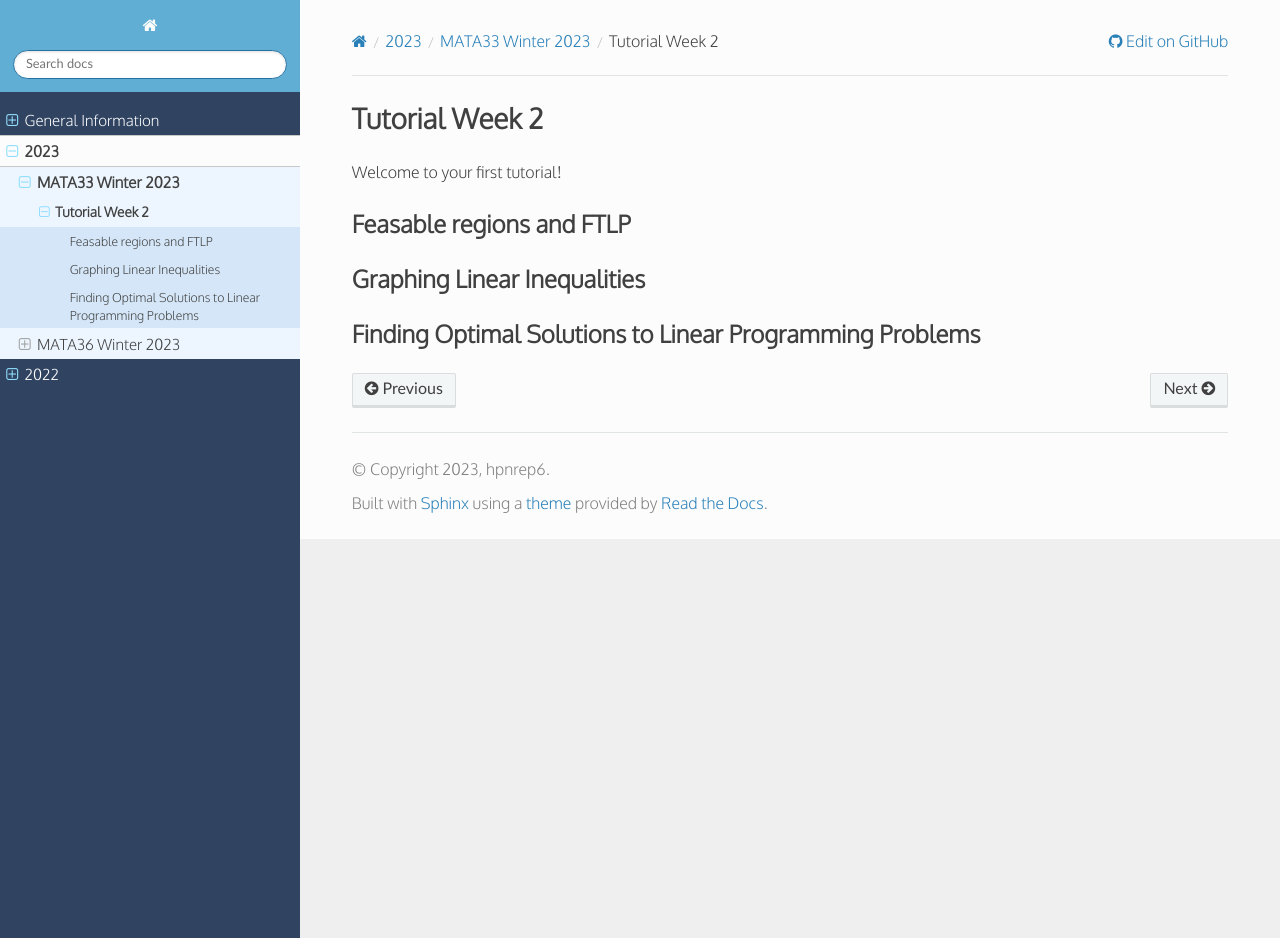
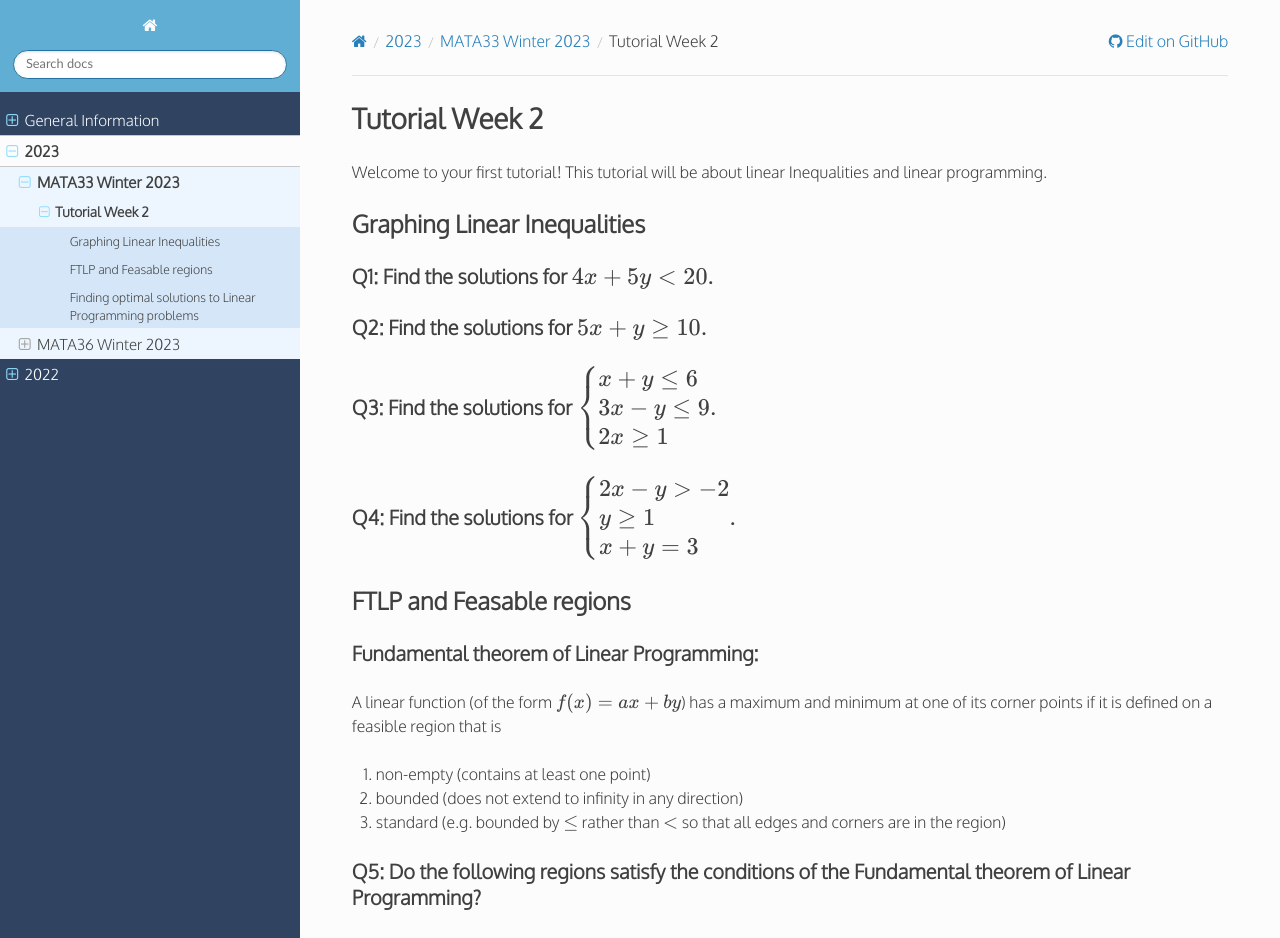
Before and after one commit to hpnrep6/t, a Sphinx documentation site: the page built from source/2023/mata33_winter/tutorial2.rst, in a window 1280 px wide and 1400 px high. Shown: the top 938 px of the window. Built offline with Sphinx 7.4.7 and the Read the Docs theme 2.0.0, drawn with Linux system fonts in a browser that asks for light colours; some of the changed text lies outside the part shown.

Commit message:
Tutorial 2

```diff
--- a/source/2023/mata33_winter/tutorial2.rst
+++ b/source/2023/mata33_winter/tutorial2.rst
@@ -16,18 +16,89 @@ Tutorial Week 2
       };
       </script>
 
-Welcome to your first tutorial!
-
-Feasable regions and FTLP
--------------------------
-
-.. concave
-
-.. <
+Welcome to your first tutorial! This tutorial will be about linear Inequalities and linear programming.
 
 Graphing Linear Inequalities
 ----------------------------
 
+Q1: Find the solutions for :math:`4x + 5y \lt 20`.
+~~~~~~~~~~~~~~~~~~~~~~~~~~~~~~~~~~~~~~~~~~~~~~~~~~
 
-Finding Optimal Solutions to Linear Programming Problems
+Q2: Find the solutions for :math:`5x + y \geq 10`.
+~~~~~~~~~~~~~~~~~~~~~~~~~~~~~~~~~~~~~~~~~~~~~~~~~~
+
+Q3: Find the solutions for :math:`\begin{cases} x+y\le6 \\ 3x-y\le9 \\ 2x\ge1 \end{cases}`.
+~~~~~~~~~~~~~~~~~~~~~~~~~~~~~~~~~~~~~~~~~~~~~~~~~~~~~~~~~~~~~~~~~~~~~~~~~~~~~~~~~~~~~~~~~~~
+
+Q4: Find the solutions for :math:`\begin{cases} 2x-y>-2 \\ y\ge1 \\ x+y=3 \end{cases}`.
+~~~~~~~~~~~~~~~~~~~~~~~~~~~~~~~~~~~~~~~~~~~~~~~~~~~~~~~~~~~~~~~~~~~~~~~~~~~~~~~~~~~~~~~
+
+FTLP and Feasable regions
+-------------------------
+
+Fundamental theorem of Linear Programming:
+~~~~~~~~~~~~~~~~~~~~~~~~~~~~~~~~~~~~~~~~~~
+
+A linear function (of the form :math:`f(x) = ax + by`)
+has a maximum and minimum at one of its corner points if it is defined on a feasible region that is
+
+1. non-empty (contains at least one point)
+2. bounded (does not extend to infinity in any direction)
+3. standard (e.g. bounded by :math:`\leq` rather than :math:`\lt` so that all edges and corners are in the region)
+
+Q5: Do the following regions satisfy the conditions of the Fundamental theorem of Linear Programming?
+~~~~~~~~~~~~~~~~~~~~~~~~~~~~~~~~~~~~~~~~~~~~~~~~~~~~~~~~~~~~~~~~~~~~~~~~~~~~~~~~~~~~~~~~~~~~~~~~~~~~~
+
+a\)
+
+.. raw:: html
+
+      <iframe src="https://www.desmos.com/calculator/wjzv9k5oe9?embed" width="500" height="500" style="border: 1px solid #ccc; margin-bottom: 2rem;" frameborder=0></iframe>
+
+b\)
+
+.. raw:: html
+
+      <iframe src="https://www.desmos.com/calculator/hdmtt6xuth?embed" width="500" height="500" style="border: 1px solid #ccc; margin-bottom: 2rem;" frameborder=0></iframe>
+
+
+Finding optimal solutions to Linear Programming problems
 --------------------------------------------------------
+
+Q6: Suppose a school lunch program serves two types of food: A and B. Food A requires 4 minutes and $10 to prepare and food B requires 6 minutes and $5 to prepare. The lunch program has a budget of $200 and two hours to prepare the food. How could you maximize the amount of food items prepared?
+~~~~~~~~~~~~~~~~~~~~~~~~~~~~~~~~~~~~~~~~~~~~~~~~~~~~~~~~~~~~~~~~~~~~~~~~~~~~~~~~~~~~~~~~~~~~~~~~~~~~~~~~~~~~~~~~~~~~~~~~~~~~~~~~~~~~~~~~~~~~~~~~~~~~~~~~~~~~~~~~~~~~~~~~~~~~~~~~~~~~~~~~~~~~~~~~~~~~~~~~~~~~~~~~~~~~~~~~~~~~~~~~~~~~~~~~~~~~~~~~~~~~~~~~~~~~~~~~~~~~~~~~~~~~~~~~~~~~~~~~~~~~~~~~~~~~~~~
+
+.. raw:: html
+
+   <div class="answer-container">
+      <button onClick="toggleClicked(this)" class="show-answer-button">Show Solution</button>
+      <div class="answer">
+
+.. raw:: html
+
+      <iframe src="https://www.desmos.com/calculator/81p0uwfoiu?embed" width="500" height="500" style="border: 1px solid #ccc; margin-bottom: 2rem;" frameborder=0></iframe>
+
+.. raw:: html
+
+        </div>
+    </div>
+
+Q7: A feasible region is defined by :math:`\begin{cases} 6x+2y\le12 \\ x-y\ge0 \\ x,y \geq 0 \end{cases}`. What values of :math:`x, y` maximize :math:`Z = x+2y`?
+~~~~~~~~~~~~~~~~~~~~~~~~~~~~~~~~~~~~~~~~~~~~~~~~~~~~~~~~~~~~~~~~~~~~~~~~~~~~~~~~~~~~~~~~~~~~~~~~~~~~~~~~~~~~~~~~~~~~~~~~~~~~~~~~~~~~~~~~~~~~~~~~~~~~~~~~~~~~~~~~~
+
+.. raw:: html
+
+   <div class="answer-container">
+      <button onClick="toggleClicked(this)" class="show-answer-button">Show Solution</button>
+      <div class="answer">
+
+.. raw:: html
+
+      <iframe src="https://www.desmos.com/calculator/9j55k7zokf?embed" width="500" height="500" style="border: 1px solid #ccc" frameborder=0></iframe>
+
+.. raw:: html
+
+        </div>
+    </div>
+
+Related: https://www.youtube.com/watch?v=hNqLAwyhT-4&list=PLD3fYc0bAjC-Wc4icC2F34Bry3oLpFb8B&index=7
```
